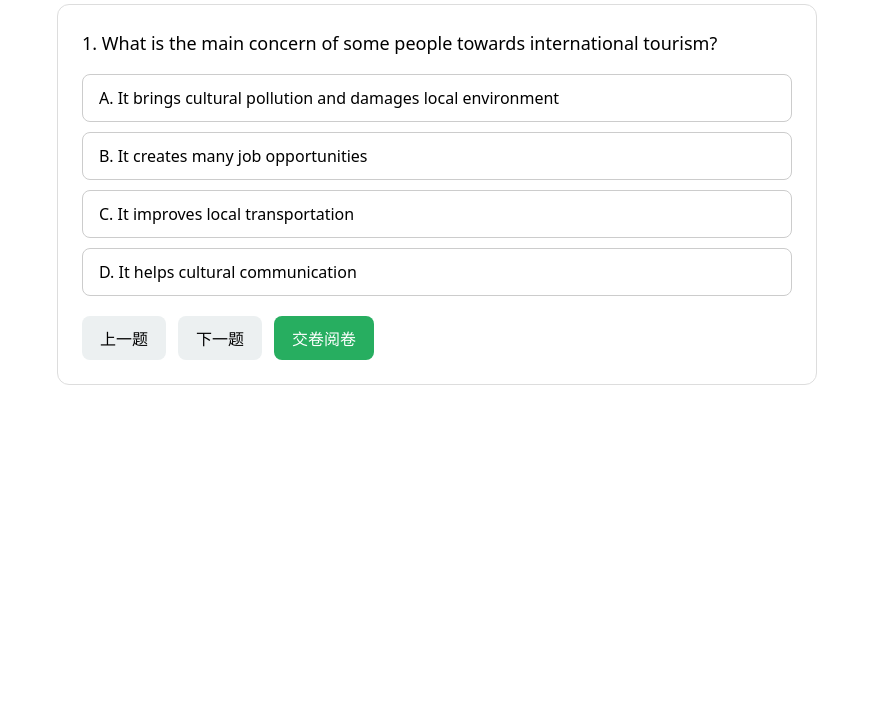
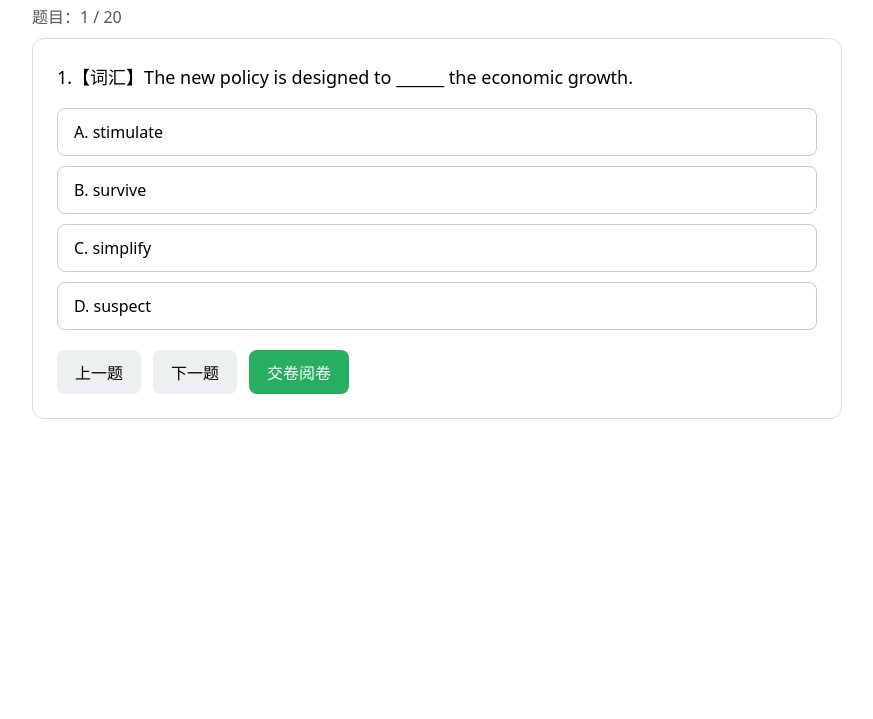
Before and after one commit to Boom487/cet-practice-web, a plain HTML site: page index.html in a window 1280 px wide. Shown: the part 81-800 px from the top of the page, without its empty margins (203-1076 px from the left). Drawn offline with Linux system fonts and the light colour scheme.

Commit message:
Add files via upload

```diff
--- a/index.html
+++ b/index.html
@@ -3,7 +3,7 @@
 <head>
     <meta charset="UTF-8">
     <meta name="viewport" content="width=device-width, initial-scale=1.0">
-    <title>四六级在线练习系统</title>
+    <title>四六级在线练习系统（20题版）</title>
     <style>
         * {
             box-sizing: border-box;
@@ -12,7 +12,7 @@
             font-family: system-ui, sans-serif;
         }
         body {
-            max-width: 800px;
+            max-width: 850px;
             margin: 30px auto;
             padding: 0 20px;
         }
@@ -21,6 +21,8 @@
             justify-content: space-between;
             align-items: center;
             margin-bottom:20px;
+            flex-wrap: wrap;
+            gap:10px;
         }
         .timer {
             font-size:18px;
@@ -58,6 +60,7 @@
             display:flex;
             gap:12px;
             margin-top:20px;
+            flex-wrap: wrap;
         }
         button{
             padding:10px 18px;
@@ -85,6 +88,10 @@
             font-size:14px;
             line-height:1.7;
         }
+        .nav-info{
+            margin-bottom:10px;
+            color:#555;
+        }
     </style>
 </head>
 <body>
@@ -92,6 +99,7 @@
         <h2>四六级在线练习系统</h2>
         <div class="timer">剩余时间：<span id="time">120:00</span></div>
     </div>
+    <div class="nav-info">题目：<span id="pageInfo">1 / 20</span></div>
 
     <div class="card">
         <div class="question-title" id="question"></div>
@@ -104,40 +112,174 @@
     </div>
 
     <div class="result" id="resultBox">
-        <h3>考试结果</h3>
-        <p>得分：<span id="score"></span></p>
+        <h3>✅ 答题结果</h3>
+        <p>总题数：20题，你的得分：<span id="score"></span> 分（每题5分，满分100）</p>
+        <h4>❌ 错题解析：</h4>
         <div class="error-list" id="errorList"></div>
     </div>
 
 <script>
-// 题库样例，你后续可以继续追加题目
+// ====== 20道四六级题库（词汇+阅读单选）======
 const questionBank = [
     {
         id: 1,
-        type: "仔细阅读",
-        title: "Many people believe that international tourism is bad for their countries. What is your opinion?",
-        question: "What is the main concern of some people towards international tourism?",
-        options:{
-            A:"It brings cultural pollution and damages local environment",
-            B:"It creates many job opportunities",
-            C:"It improves local transportation",
-            D:"It helps cultural communication"
-        },
+        type: "词汇",
+        question: "The new policy is designed to ______ the economic growth.",
+        options:{A:"stimulate",B:"survive",C:"simplify",D:"suspect"},
         answer:"A",
-        explain:"部分民众认为入境旅游会带来外来文化冲击，破坏本地生态环境，所以选择A。"
+        explain:"stimulate growth 刺激经济增长；survive幸存，simplify简化，suspect怀疑。"
     },
     {
         id:2,
-        type:"词汇单选",
-        question:"The company decided to ______ a new policy to protect employee rights.",
-        options:{
-            A:"adapt",
-            B:"adopt",
-            C:"adjust",
-            D:"admit"
-        },
+        type:"词汇",
+        question:"Many young people ______ great importance to work-life balance.",
+        options:{A:"attach",B:"attain",C:"attract",D:"attend"},
+        answer:"A",
+        explain:"固定搭配 attach importance to：重视..."
+    },
+    {
+        id:3,
+        type:"词汇",
+        question:"We need to ______ the risk before making the final decision.",
+        options:{A:"value",B:"evaluate",C:"evolve",D:"evoke"},
         answer:"B",
-        explain:"adopt policy：采纳政策；adapt适应，adjust调整，admit承认。"
+        explain:"evaluate 评估；value珍惜，evolve进化，evoke唤起。"
+    },
+    {
+        id:4,
+        type:"词汇",
+        question:"The report ______ that pollution is still a serious problem.",
+        options:{A:"illustrates",B:"imagines",C:"ignores",D:"imitates"},
+        answer:"A",
+        explain:"illustrate 说明、阐明；imagine想象，ignore忽视，imitate模仿。"
+    },
+    {
+        id:5,
+        type:"词汇",
+        question:"People are ______ to changes in their daily environment.",
+        options:{A:"sensitive",B:"sensible",C:"serious",D:"separate"},
+        answer:"A",
+        explain:"be sensitive to：对…敏感；sensible明智的。"
+    },
+    {
+        id:6,
+        type:"词汇",
+        question:"The company will ______ the project due to limited budget.",
+        options:{A:"cancel",B:"conceal",C:"confirm",D:"contain"},
+        answer:"A",
+        explain:"cancel project 取消项目；conceal隐藏，confirm确认，contain包含。"
+    },
+    {
+        id:7,
+        type:"词汇",
+        question:"Hard work can ______ to your final success.",
+        options:{A:"contribute",B:"convert",C:"control",D:"convey"},
+        answer:"A",
+        explain:"contribute to：促成，有助于。固定短语。"
+    },
+    {
+        id:8,
+        type:"词汇",
+        question:"She tried to ______ her nervousness before the interview.",
+        options:{A:"overcome",B:"overtake",C:"overlook",D:"overrun"},
+        answer:"A",
+        explain:"overcome nervousness 克服紧张；overtake追上，overlook忽视。"
+    },
+    {
+        id:9,
+        type:"词汇",
+        question:"It is ______ to protect wild animals from extinction.",
+        options:{A:"vital",B:"virtual",C:"visible",D:"violent"},
+        answer:"A",
+        explain:"vital 至关重要的；virtual虚拟的，visible可见的。"
+    },
+    {
+        id:10,
+        type:"词汇",
+        question:"The professor asked us to ______ the data carefully.",
+        options:{A:"analyze",B:"announce",C:"annoy",D:"approve"},
+        answer:"A",
+        explain:"analyze data 分析数据；announce宣布，annoy使烦恼，approve批准。"
+    },
+    {
+        id:11,
+        type:"阅读单选",
+        question:"Many cities encourage public transport to reduce carbon emission. What is the main purpose?",
+        options:{A:"Cut air pollution",B:"Increase income",C:"Build more roads",D:"Create more jobs"},
+        answer:"A",
+        explain:"公共交通的目标是减少碳排放，降低空气污染。"
+    },
+    {
+        id:12,
+        type:"阅读单选",
+        question:"Online learning breaks the limit of ______, so learners can study anytime.",
+        options:{A:"time and space",B:"money",C:"age",D:"exam"},
+        answer:"A",
+        explain:"线上学习打破时间与空间限制，可以随时学习。"
+    },
+    {
+        id:13,
+        type:"阅读单选",
+        question:"What benefit can reading bring to people?",
+        options:{A:"Broaden horizons",B:"Increase sleep time",C:"Reduce exercise",D:"Raise cost"},
+        answer:"A",
+        explain:"读书可以拓宽视野 broaden horizons。"
+    },
+    {
+        id:14,
+        type:"阅读单选",
+        question:"Why do many companies prefer team work?",
+        options:{A:"Combine different strengths",B:"Save office space",C:"Reduce meetings",D:"Cut employees"},
+        answer:"A",
+        explain:"团队合作可以整合每个人不同优势，提升效率。"
+    },
+    {
+        id:15,
+        type:"阅读单选",
+        question:"People choose reusable bags mainly to ______.",
+        options:{A:"protect environment",B:"save money only",C:"carry heavier goods",D:"look fashionable"},
+        answer:"A",
+        explain:"可重复使用袋子主要目的是保护环境，减少塑料污染。"
+    },
+    {
+        id:16,
+        type:"阅读单选",
+        question:"Regular exercise helps people ______ their physical health.",
+        options:{A:"improve",B:"ignore",C:"limit",D:"waste"},
+        answer:"A",
+        explain:"improve physical health 改善身体健康。"
+    },
+    {
+        id:17,
+        type:"阅读单选",
+        question:"What is the advantage of face-to-face communication?",
+        options:{A:"Express emotion directly",B:"No time cost",C:"No need to talk",D:"No distance limit"},
+        answer:"A",
+        explain:"面对面沟通可以直接表达情绪，传递肢体表情。"
+    },
+    {
+        id:18,
+        type:"阅读单选",
+        question:"Urban green space can help ______ the temperature in summer.",
+        options:{A:"lower",B:"rise",C:"keep",D:"change"},
+        answer:"A",
+        explain:"城市绿地可以降低夏季气温，缓解热岛效应。"
+    },
+    {
+        id:19,
+        type:"阅读单选",
+        question:"To improve writing skills, students need to ______ frequently.",
+        options:{A:"practice",B:"rest",C:"skip homework",D:"watch videos"},
+        answer:"A",
+        explain:"想要提升写作，必须经常性练习 practice。"
+    },
+    {
+        id:20,
+        type:"阅读单选",
+        question:"Why is lifelong learning important in modern society?",
+        options:{A:"Keep up with rapid changes",B:"Avoid all work",C:"Get money quickly",D:"Stop thinking"},
+        answer:"A",
+        explain:"现代社会变化快，终身学习可以跟上时代发展。"
     }
 ];
 
@@ -147,7 +289,7 @@ let timerMin = 120;
 let timerSec = 0;
 let timer = null;
 
-// 初始化计时
+// 计时器
 function startTimer(){
     timer = setInterval(()=>{
         if(timerSec === 0){
@@ -167,7 +309,8 @@ function startTimer(){
 // 渲染题目
 function render(){
     const q = questionBank[currentIndex];
-    document.getElementById("question").innerText = `${q.id}. ${q.question}`;
+    document.getElementById("pageInfo").innerText = `${currentIndex+1} / ${questionBank.length}`;
+    document.getElementById("question").innerText = `${q.id}.【${q.type}】${q.question}`;
     const optBox = document.getElementById("options-box");
     optBox.innerHTML = "";
     for(let key in q.options){
@@ -183,41 +326,44 @@ function render(){
     }
 }
 
-// 交卷阅卷
+// 交卷、判分、错题分析
 function submitPaper(){
     clearInterval(timer);
     let score = 0;
     let errorHtml = "";
     questionBank.forEach((item,idx)=>{
         if(userAnswers[idx] === item.answer){
-            score += 10;
+            score += 5;
         }else{
-            errorHtml += `<p>第${item.id}题：你的答案${userAnswers[idx]},正确答案${item.answer}，${item.explain}</p>`;
+            const userAns = userAnswers[idx] ? userAnswers[idx] : "未作答";
+            errorHtml += `<p>第${item.id}题：你的答案：${userAns}｜正确答案：${item.answer}<br>解析：${item.explain}</p>`;
         }
     })
     document.getElementById("score").innerText = score;
     document.getElementById("errorList").innerHTML = errorHtml;
     document.getElementById("resultBox").style.display = "block";
-    // 错题存入localStorage
     saveErrorRecord(questionBank,userAnswers);
 }
 
-// 本地存储错题
+// 本地存储错题（LocalStorage）
 function saveErrorRecord(questions, answers){
     let oldData = JSON.parse(localStorage.getItem("cetError")) || [];
     questions.forEach((q,i)=>{
         if(answers[i] && answers[i]!== q.answer){
             oldData.push({
                 id:q.id,
-                q:q.question,
+                type:q.type,
+                question:q.question,
                 userAns:answers[i],
-                rightAns:q.answer
+                rightAns:q.answer,
+                explain:q.explain
             })
         }
     })
     localStorage.setItem("cetError",JSON.stringify(oldData));
 }
 
+// 切换题目
 document.getElementById("next").onclick = ()=>{
     if(currentIndex < questionBank.length -1){
         currentIndex++; render();
@@ -230,7 +376,7 @@ document.getElementById("prev").onclick = ()=>{
 }
 document.getElementById("submit").onclick = submitPaper;
 
-// 启动
+// 初始化页面
 render();
 startTimer();
 </script>
```
